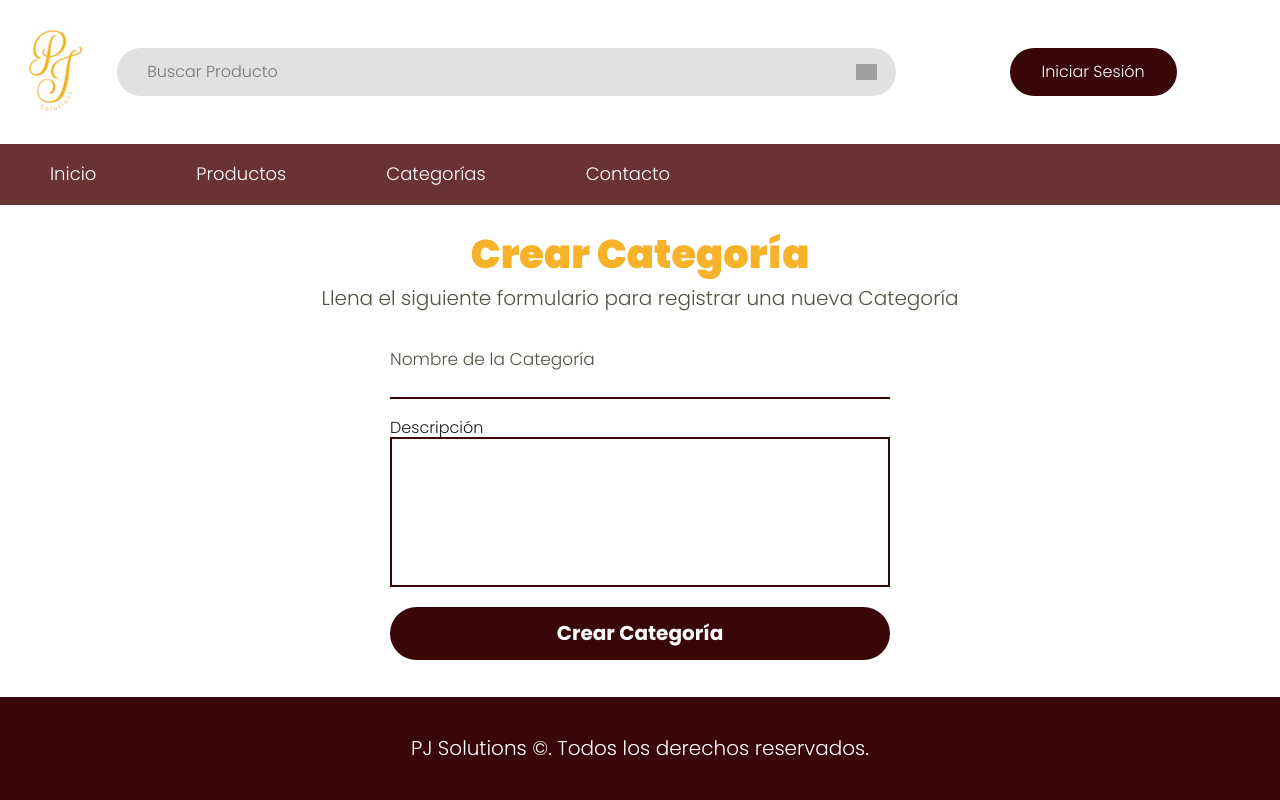
After one commit to Eka1210/Proyecto_Paula, a PHP site: template views/ProductsSpects/createCategory.php in a window 1280 px wide. The commit adds this page. Run offline with PHP 8.4, Linux system fonts and the light colour scheme; the template is opened without the code that fills it, so the values that code supplies are empty; grey boxes are pictures that could not be loaded.

Commit message:
Gestion de Categorías
Página principal + Crear Categoría

```diff
--- a/src/scss/app.scss
+++ b/src/scss/app.scss
@@ -1,4 +1,4 @@
 @use 'base';
 @use 'layout';
 @use 'ui';
-@use 'internal';
+@use 'pages';
--- a/src/scss/base/_mixins.scss
+++ b/src/scss/base/_mixins.scss
@@ -61,3 +61,81 @@
     background-size: 65%;
     padding: 0;
 }
+
+@mixin container {
+    width: min(95%, 140rem);
+    margin: 0 auto;
+}
+
+@mixin md-container {
+    width: min(95%, 80rem);
+    margin: 0 auto;
+}
+
+@mixin sm-container {
+    width: min(95%, 60rem);
+    margin: 0 auto;
+}
+@mixin headings{
+    font-family: v.$fuente_principal;
+    font-weight: v.$black;
+    color: v.$vino;
+    margin: 2rem 0;
+}
+
+@mixin fluid-text ($min, $max) {
+    font-size: clamp($min, -0.8rem + 10vw ,$max);
+}
+
+@mixin gradient-text($start, $end){
+    background: linear-gradient(to right, $start, $end);
+    background-clip: text;
+    -webkit-text-fill-color: transparent;
+}
+
+@mixin shadow{
+    // box-shadow: rgba(50, 50, 93, 0.25) 0px 50px 100px -20px, rgba(0, 0, 0, 0.3) 0px 30px 60px -30px;
+
+    -webkit-box-shadow: 4px 4px 8px 0px rgba(0, 0, 0, 0.5);
+    -moz-box-shadow: 4px 4px 8px 0px rgba(0,0,0,0.5);
+    box-shadow: 4px 4px 8px 0px rgba(0,0,0,0.5);
+
+    // box-shadow:  6px 6px 12px #868686,
+    //          -6px -6px 12px #ffffff;
+}
+
+@mixin reset-list{
+    list-style: none;
+    padding: 0;
+    margin: 0;
+}
+
+@mixin card{
+    border: 1px solid lighten(v.$gray, 10);
+    padding: 3rem;
+
+    &__name{
+        font-weight: v.$black-font;
+        font-size: 2.6rem;
+        margin: 2rem 0;
+    }
+}
+
+@mixin bg-gradient($bgcolor){
+    background-image: linear-gradient(to left top, $bgcolor, lighten($bgcolor, 15%));
+}
+
+@mixin page-name{
+    display: flex;
+    flex-direction: column;
+    margin: 2rem 0 0rem 0;
+    text-align: center;
+    font-weight: v.$regular;
+    font-size: 2.3rem;
+    padding: 0;
+    span{
+        @include headings;
+        font-size: 3.6rem;
+        margin: .5rem 0 3rem 0;
+    }
+}
--- a/src/scss/base/_tipografia.scss
+++ b/src/scss/base/_tipografia.scss
@@ -1,11 +1,8 @@
 @use 'variables' as v;
+@use 'base/mixins' as m;
 
 h1, h2, h3 {
-    font-family: v.$fuente_principal;
-    margin: 0 0 1.5rem 0;
-    font-weight: 900;
-    color: v.$vino;
-    text-align: center;
+    @include m.headings;
 }
 
 h1 {
@@ -22,3 +19,10 @@ p {
     color: v.$negro;
     font-size: 2rem;
 }
+.text-center {
+    text-align: center;
+}
+
+[class$="__heading"] {
+    @include m.page-name;
+}
--- a/src/scss/internal/_index.scss
+++ b/src/scss/pages/_index.scss
@@ -1,3 +1,2 @@
 
-@forward 'productos';
 @forward 'categorias';
--- /dev/null
+++ b/src/scss/pages/categorias/_crear.scss
@@ -0,0 +1,53 @@
+@use 'base/mixins' as m;
+@use 'base/variables' as v;
+
+.create-category{
+    display: flex;
+    flex-direction: column;
+    align-items: center;
+    justify-content: center;
+    flex-grow: 1;
+    &__title{
+        color: v.$dorado;
+        font-size: 4rem;
+        margin: 0;
+    }
+    &__description{
+        color: lighten(v.$negro, 20%);
+        font-size: 2rem;
+        margin: 1rem 0;
+    }
+    &__form{
+        @include m.sm-container;
+        display: flex;
+        flex-direction: column;
+        padding: 3rem 5rem;
+        &__field{
+            display: flex;
+            flex-direction: column;
+        }
+        &__label{
+            margin-bottom: .2rem;
+            font-size: 1.7rem;
+            color: lighten(v.$negro, 20%);
+        }
+        &__input,
+        &__textarea{
+            margin-bottom: 2rem;
+            border: none;
+            border-bottom: 2px solid v.$vino;
+            font-size: 2rem;
+            &:focus{
+                outline: none;
+            }
+        }
+        &__textarea{
+            height: 15rem;
+            border: 2px solid v.$vino;
+            resize: none;
+        }
+        &__submit{
+            @include m.boton(v.$vino, v.$blanco, 5rem);
+        }
+    }
+}
--- /dev/null
+++ b/src/scss/pages/categorias/_index.scss
@@ -0,0 +1,2 @@
+@forward "crear";
+@forward "admin";
--- /dev/null
+++ b/views/ProductsSpects/createCategory.php
@@ -0,0 +1,17 @@
+<div class="create-category">
+    <h1 class="create-category__title">Crear Categoría</h1>
+    <p class="create-category__description">Llena el siguiente formulario para registrar una nueva Categoría</p>
+
+    <form method="POST" class="create-category__form">
+        <div class="create-category__form__field">
+            <label for="name" class="create-category__form__label">Nombre de la Categoría</label>
+            <input type="text" name="nombre" id="name" class="create-category__form__input" required>
+        </div>
+        <div class="create-category__form__field">
+            <label for="description" class="create-plan__form__label">Descripción</label>
+            <textarea name="descripcion" id="description" class="create-category__form__textarea" required></textarea>
+        </div>
+
+        <button type="submit" class="create-category__form__submit">Crear Categoría</button>
+    </form>
+</div>
--- a/views/layout.php
+++ b/views/layout.php
@@ -40,7 +40,7 @@
         Inicio</a>
         <a <?php if ($page == 'productos') { echo 'class="active"'; } ?> href="/productos">
         Productos</a>
-        <a <?php if ($page == 'categorias') { echo 'class="active"'; } ?> href="/categorias">
+        <a <?php if ($page == 'categorias') { echo 'class="active"'; } ?> href="/admin/categorias">
         Categorías</a>
         <a <?php if ($page == 'contacto') { echo 'class="active"'; } ?> href="/contacto">
         Contacto</a>
```
Also changed, not shown: controllers/CategoryController.php (+158 -0 lines), controllers/PagesController.php (+35 -0 lines), models/Category.php (added, +17 -0 lines), public/index.php (+7 -1 lines), src/scss/pages/categorias/_admin.scss (added, +47 -0 lines), views/ProductsSpects/gestionCategorias.php (added, +15 -0 lines), public/build/css/app.css, src/scss/pages/_productos.scss (renamed from src/scss/internal/_productos.scss), src/scss/pages/categorias/_display.scss (renamed from src/scss/internal/_categorias.scss), 1 other file.
